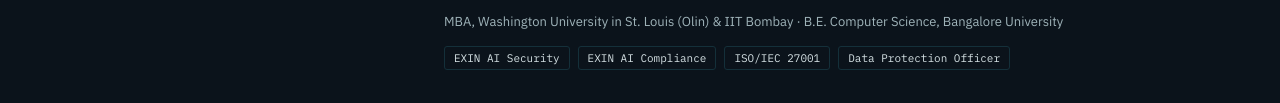
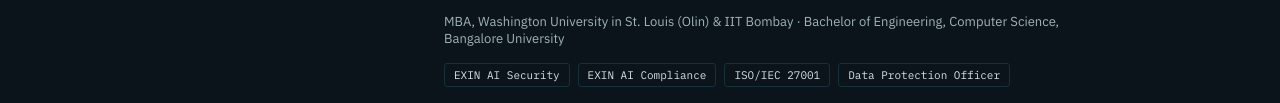
Before and after one commit to bookmygcc/web, a website: page public/index.html in a window 1280 px wide. Shown: the part 4891-4994 px from the top of the page. Drawn offline with Linux system fonts and the light colour scheme.

Commit message:
About: expand B.E. to Bachelor of Engineering (#3)
Claude-Session: https://claude.ai/code/session_01UHKszR6js2S48LTtu4KHRn

Co-authored-by: Claude <noreply@anthropic.com>

```diff
--- a/public/index.html
+++ b/public/index.html
@@ -323,7 +323,7 @@ button[disabled]{opacity:.6;cursor:wait!important}
 <blockquote>Close enough to the technology to know how it behaves. Experienced enough to know what the board needs to hear.</blockquote>
 <div class="who"><div class="who-top"><b>Saravanan Jayaraman</b><a class="li-btn" href="https://www.linkedin.com/in/sjeleven11/" target="_blank" rel="noopener" aria-label="Connect with Saravanan Jayaraman on LinkedIn" title="Connect on LinkedIn"><svg viewBox="0 0 24 24" width="16" height="16" fill="currentColor" aria-hidden="true"><path d="M20.45 20.45h-3.56v-5.57c0-1.33-.03-3.04-1.85-3.04-1.86 0-2.14 1.45-2.14 2.94v5.67H9.34V9h3.41v1.56h.05c.48-.9 1.64-1.85 3.37-1.85 3.6 0 4.27 2.37 4.27 5.46v6.28zM5.34 7.43a2.06 2.06 0 1 1 0-4.12 2.06 2.06 0 0 1 0 4.12zM7.12 20.45H3.56V9h3.56v11.45zM22.22 0H1.77C.79 0 0 .77 0 1.73v20.54C0 23.23.79 24 1.77 24h20.45c.98 0 1.78-.77 1.78-1.73V1.73C24 .77 23.2 0 22.22 0z"/></svg></a></div><span class="role-t">Founder &amp; Principal Advisor</span><span>Two decades plus across HPE, Concentrix and OpSec Security</span></div>
 <p class="p">Set up and led India capability teams for global enterprises, and now builds an AI security and governance platform from the ground up.</p>
-<p class="edu">MBA, Washington University in St. Louis (Olin) &amp; IIT Bombay · B.E. Computer Science, Bangalore University</p>
+<p class="edu">MBA, Washington University in St. Louis (Olin) &amp; IIT Bombay · Bachelor of Engineering, Computer Science, Bangalore University</p>
 <div class="certs"><span>EXIN AI Security</span><span>EXIN AI Compliance</span><span>ISO/IEC 27001</span><span>Data Protection Officer</span></div>
 </div>
 </div>
```
